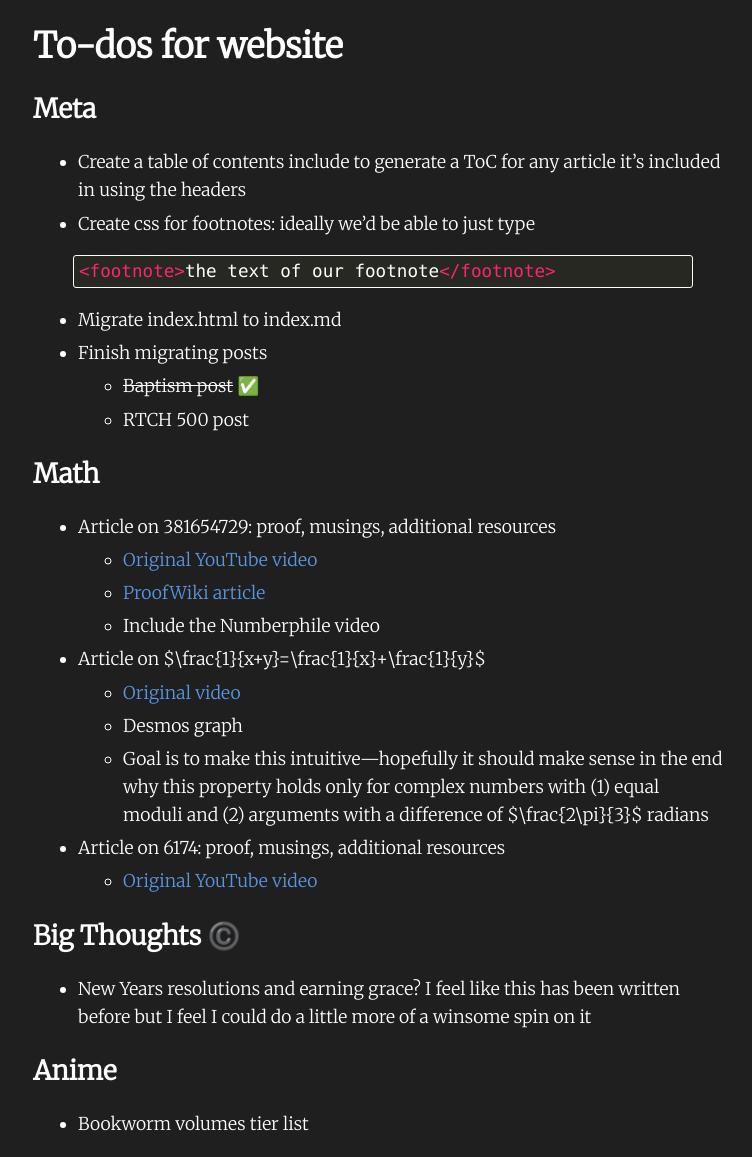
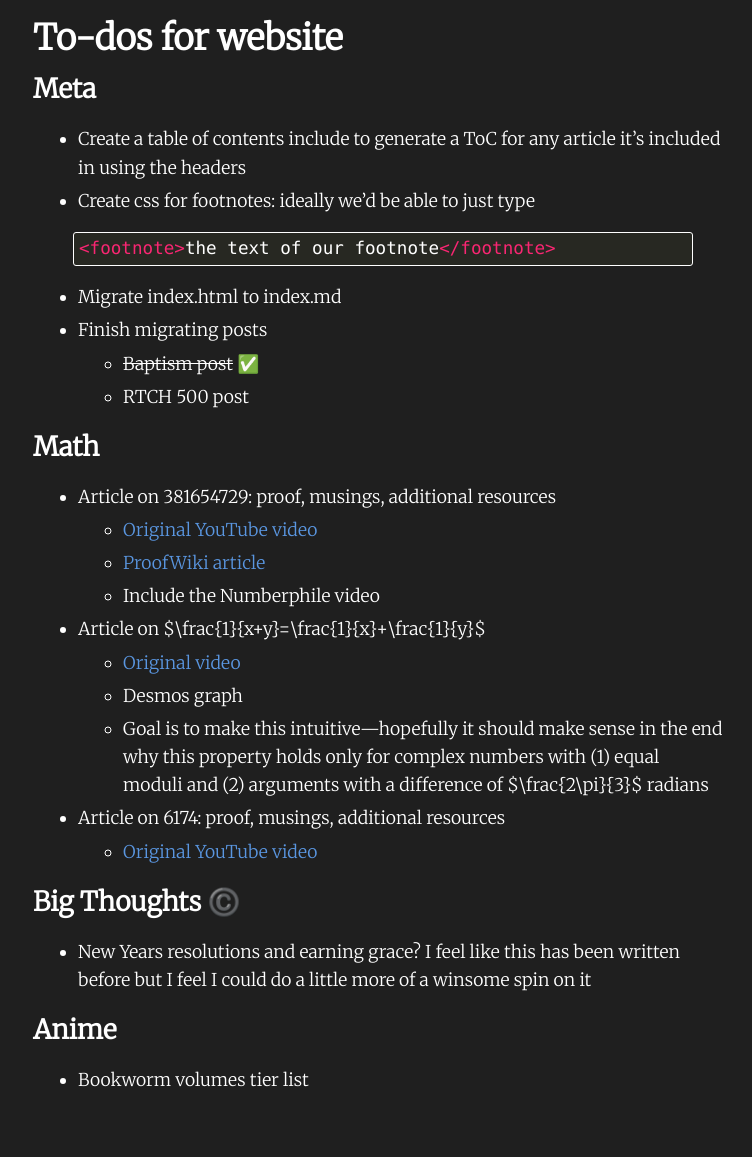
Before and after one commit to sleepminusminus/sleepminusminus.github.io, a Jekyll site: the page built from TODO.md, in a window 1280 px wide. Shown: the whole page, without its empty margins (257-1009 px from the left). Built offline with Jekyll 4.4.1, drawn with Linux system fonts in a browser that asks for light colours; our own code applies the rules of GitHub Pages for plain Markdown files; after the commit the page ends 1113 px from its top, so only the background shows below that.

Commit message:
Revert "Refactor YT embeds to use jekyll-youtube"
This reverts commit 3b98aa75e918d3fa0613b15ff062d76d54af5675.

```diff
--- a/Gemfile
+++ b/Gemfile
@@ -16,7 +16,6 @@
 # If you have any plugins, put them here!
 group :jekyll_plugins do
   gem "jekyll-feed", "~> 0.12"
-  gem "jekyll-youtube"
 end
 
 # Windows and JRuby does not include zoneinfo files, so bundle the tzinfo-data gem
--- a/_config.yml
+++ b/_config.yml
@@ -34,8 +34,6 @@
 kramdown:
   syntax_highlighter: rouge
 
-plugins: [jekyll-youtube]
-
 # Exclude from processing.
 # The following items will not be processed, by default.
 # Any item listed under the `exclude:` key here will be automatically added to
--- a/_sass/main.scss
+++ b/_sass/main.scss
@@ -15,12 +15,8 @@
     position: relative;
 }
 
-h1 {
-    line-height: 2.5rem;
-}
-
-h2 {
-    line-height: 2rem;
+h1, h2 {
+    line-height: 1.6rem;
 }
 
 a {
--- a/_sass/posts.scss
+++ b/_sass/posts.scss
@@ -1,6 +1,35 @@
+#title {
+    font-size: 1.75rem;
+    font-weight: bold;
+    margin-bottom: .5em;
+}
+
+#date {
+    font-size: 1rem;
+    font-style: italic;
+}
+
 .point {
     color:burlywood;
     font-weight: bold;
+}
+
+/* code to keep youtube video aspect ratio modified from
+https://stackoverflow.com/questions/1495407/maintain-the-aspect-ratio-of-a-div-with-css/ */
+
+.youtube-video-wrapper {
+    margin: auto;
+    overflow: auto;
+    max-width: 100%;
+    position:relative;
+    padding-bottom:56.25%
+
+}
+
+.youtube-video {
+    position:absolute;
+    width:100%;
+    height:100%;
 }
 
 /* Code for the popup footnotes. */
```
Also changed, not shown: Gemfile.lock.
